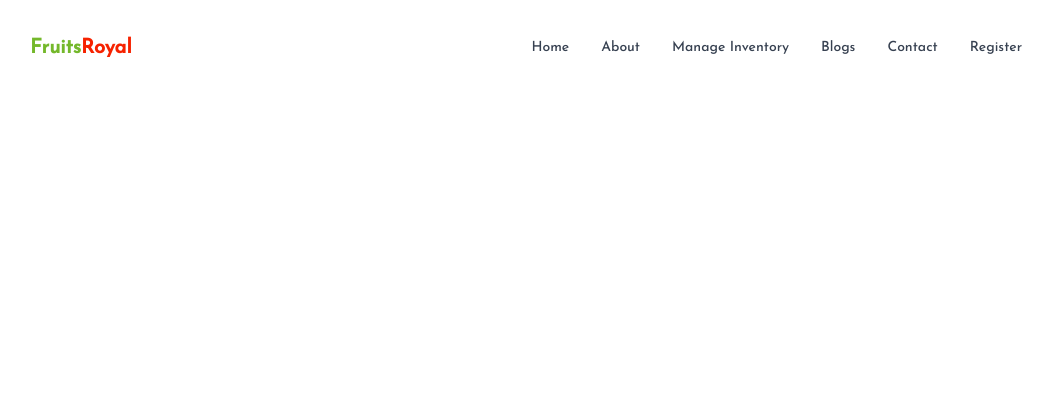
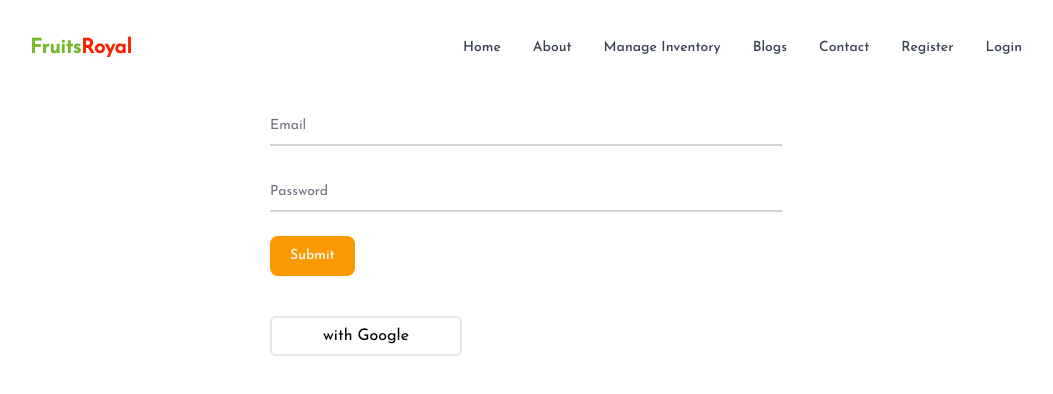
Before and after one commit to Lil-boss/fruits-royal-frontend, a React (Create React App) app: page /login in a window 1280 px wide. Shown: the top 394 px of the page, without its empty margins (114-1167 px from the left). Built offline with nearby package versions, Linux system fonts and the light colour scheme.

Commit message:
login done

```diff
--- a/src/App.js
+++ b/src/App.js
@@ -10,6 +10,7 @@ import ManageItem from "./components/ManageItem/ManageItem";
 import Modal from "./components/Modal/Modal"
 import MyItem from "./components/MyItem/MyItem";
 import Register from "./Pages/auth/Register/Register";
+import Login from "./Pages/auth/Login/Login";
 
 
 function App() {
@@ -27,6 +28,7 @@ function App() {
         <Route path='/manageitem' element={<ManageItem />} />
         <Route path='/myitem' element={<MyItem />} />
         <Route path='/register' element={<Register />} />
+        <Route path='/login' element={<Login />} />
       </Routes>
     </div>
   );
--- a/src/Pages/auth/Login/Login.jsx
+++ b/src/Pages/auth/Login/Login.jsx
@@ -1,13 +1,28 @@
 import React from 'react';
-import { useSignInWithGoogle } from 'react-firebase-hooks/auth';
+import { useSignInWithEmailAndPassword, useSignInWithGoogle } from 'react-firebase-hooks/auth';
 import { useForm } from 'react-hook-form';
 import auth from '../../../Firebase/Firebase.init';
 
 const Login = () => {
     const { register, handleSubmit } = useForm();
     const [signInWithGoogle, GoogleUser] = useSignInWithGoogle(auth);
+    const [
+        signInWithEmailAndPassword,
+        user,
+        loading,
+        error,
+    ] = useSignInWithEmailAndPassword(auth);
     const onSubmit = data => {
+        const email = data.email;
+        const password = data.pass;
+        signInWithEmailAndPassword(email, password);
     };
+    if (user) {
+        console.log(user);
+    }
+    if (error) {
+        console.log(user);
+    }
     return (
         <div>
             <div className='w-2/5 mx-auto mt-8'>
--- a/src/components/Navbar/Navbar.jsx
+++ b/src/components/Navbar/Navbar.jsx
@@ -34,6 +34,9 @@ const Navbar = () => {
                             <li>
                                 <Link to="/register" className="block py-2 pr-4 pl-3 text-gray-700 hover:bg-[#FB9900] md:hover:bg-transparent md:border-0 md:hover:text-[#FB9900] md:p-0 dark:text-gray-400 md:dark:hover:text-white dark:hover:bg-gray-700 dark:hover:text-white md:dark:hover:bg-transparent">Register</Link>
                             </li>
+                            <li>
+                                <Link to="/login" className="block py-2 pr-4 pl-3 text-gray-700 hover:bg-[#FB9900] md:hover:bg-transparent md:border-0 md:hover:text-[#FB9900] md:p-0 dark:text-gray-400 md:dark:hover:text-white dark:hover:bg-gray-700 dark:hover:text-white md:dark:hover:bg-transparent">Login</Link>
+                            </li>
                         </ul>
                     </div>
                 </div>
```
